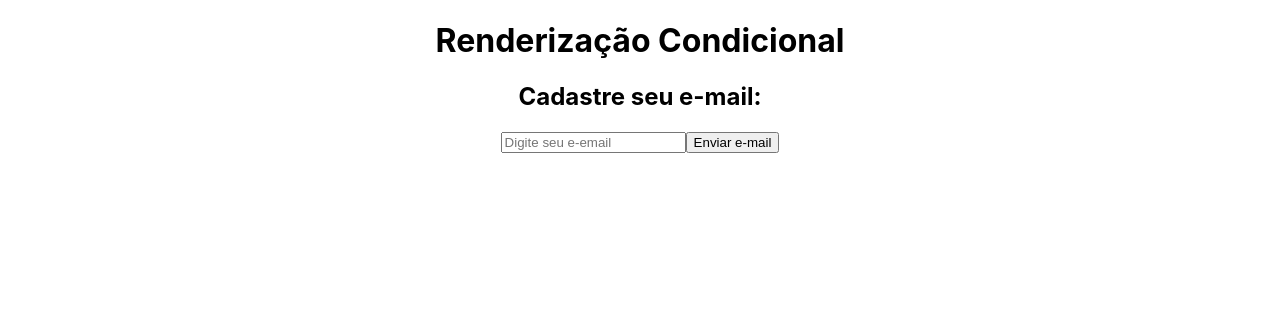
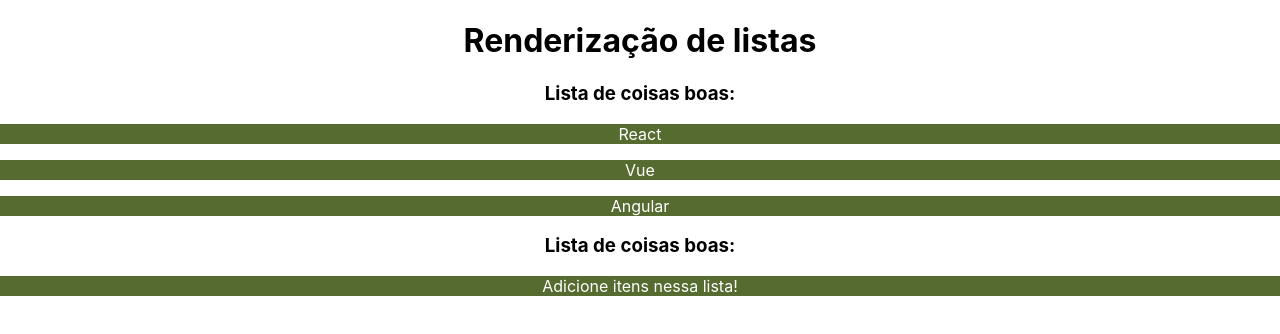
Before and after one commit to andreaugusto-sourc/aprendendoReact, a React (Create React App) app: page / in a window 1280 px wide. Shown: the top 334 px of the page. Built offline with nearby package versions, Linux system fonts and the light colour scheme.

Commit message:
Renderização de listas

```diff
--- a/src/App.js
+++ b/src/App.js
@@ -1,12 +1,15 @@
 import './App.css';
-import Condicional from './components/Condicional';
-
+import OutraLista from './components/OutraLista';
 
 function App() {
+
+  const minhaLista = ['React','Vue','Angular'];
+
   return (
     <div className="App">
-      <h1>Renderização Condicional</h1>
-      <Condicional />
+      <h1>Renderização de listas</h1>
+      <OutraLista itens={minhaLista} />
+      <OutraLista itens={[]} />
     </div>
   );
 }
--- /dev/null
+++ b/src/components/OutraLista.js
@@ -0,0 +1,17 @@
+function OutraLista({itens}){
+    return(
+        <>
+            <h3>Lista de coisas boas:</h3>
+            {itens.length > 0 ?
+            (
+                itens.map((item,index) => ( <p key={index}>{item}</p>
+            ))
+            ):(
+            <p>Adicione itens nessa lista!</p>
+            )
+            }
+        </>
+    );
+}
+
+export default OutraLista;
```
